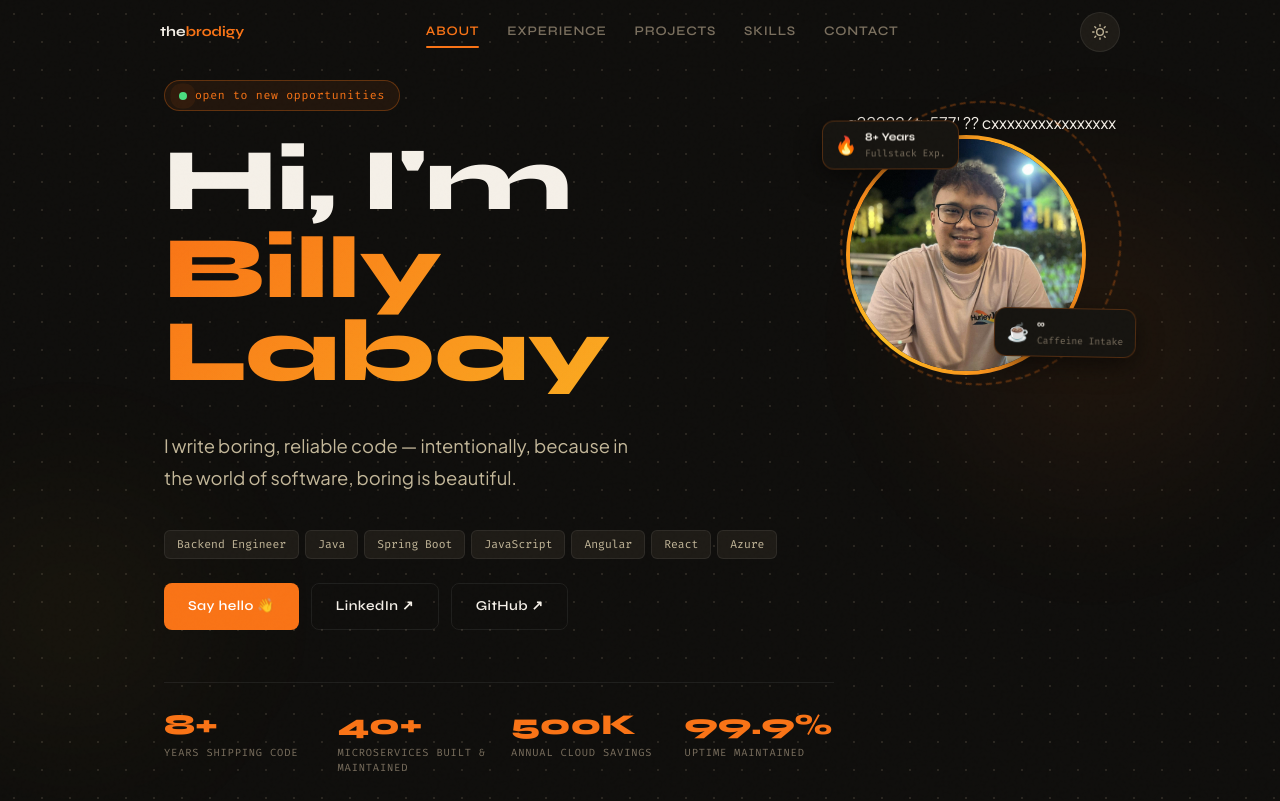
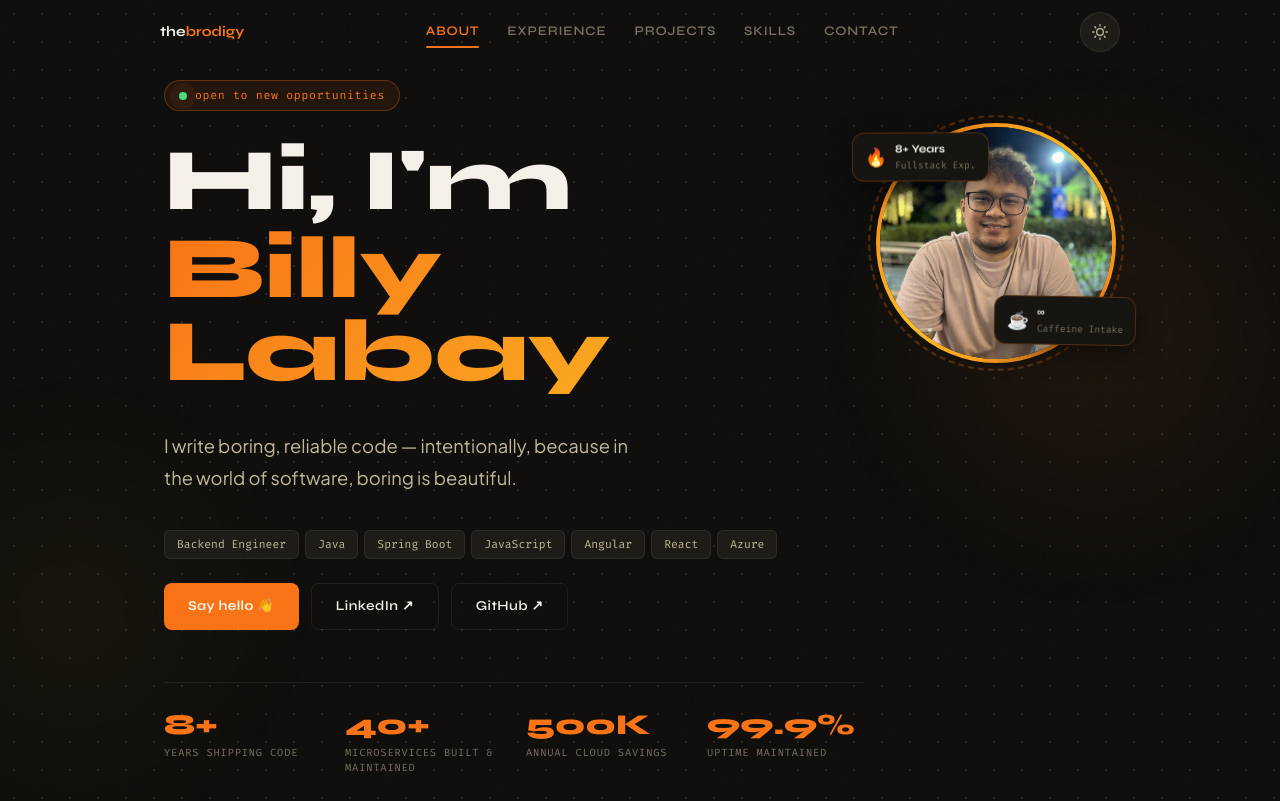
Before and after one commit to thebrodigy/billy-portfolio, a React (Vite) app: page / in a window 1280 px wide. Shown: the top 801 px of the page. Built offline with nearby package versions, Linux system fonts and the light colour scheme.

Commit message:
chore: fix keyboard smashed random texts

```diff
--- a/src/components/Hero.jsx
+++ b/src/components/Hero.jsx
@@ -116,8 +116,7 @@ export default function Hero() {
             }}
           >
             <div style={{ position: 'relative' }}>
-              {/* Spinning ring */}q222226ty577'
-              ?? cxxxxxxxxxxxxxxxx
+              {/* Spinning ring */}
               <div style={{
                 position: 'absolute', inset: -8,
                 borderRadius: '50%',
```
